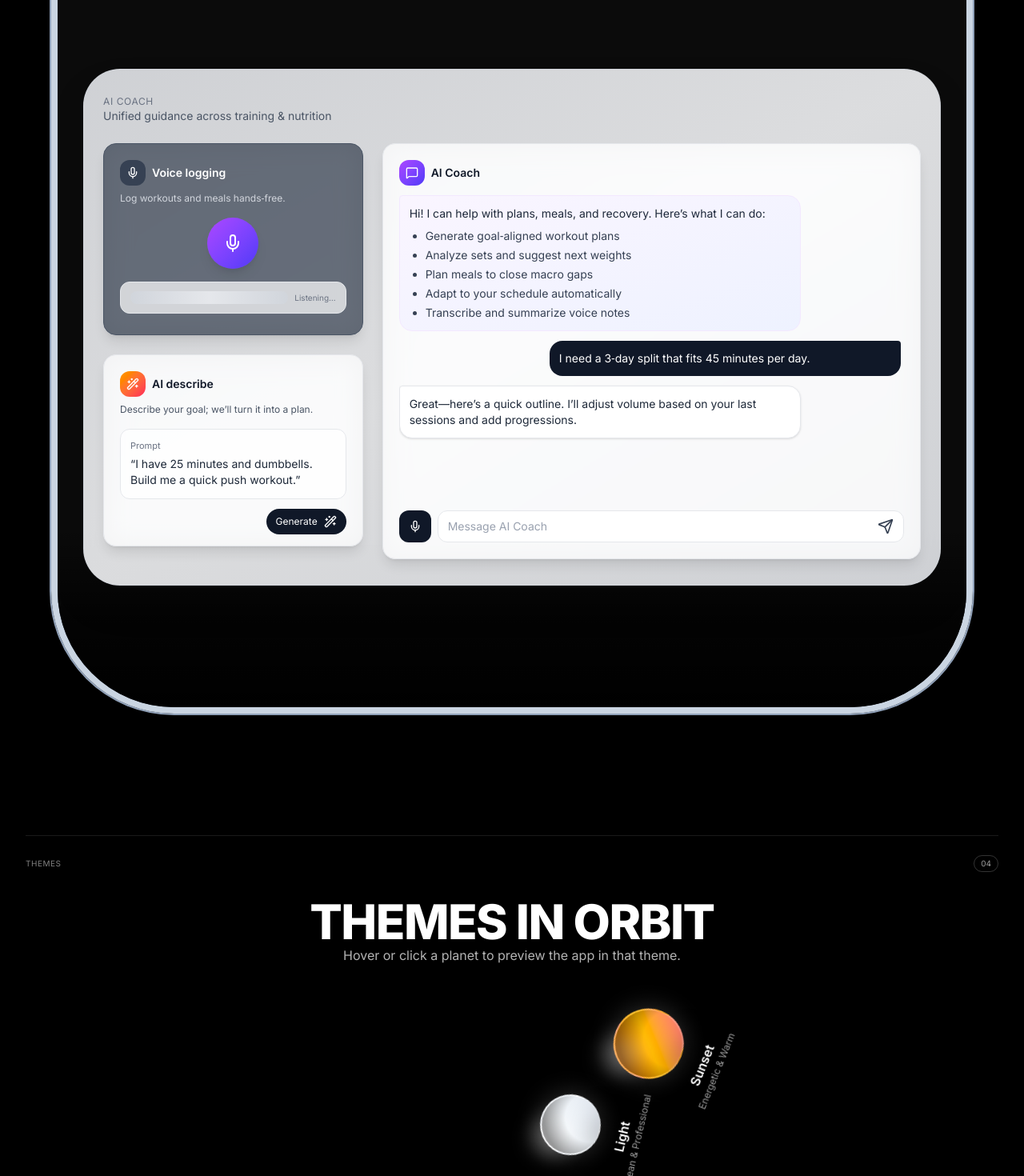
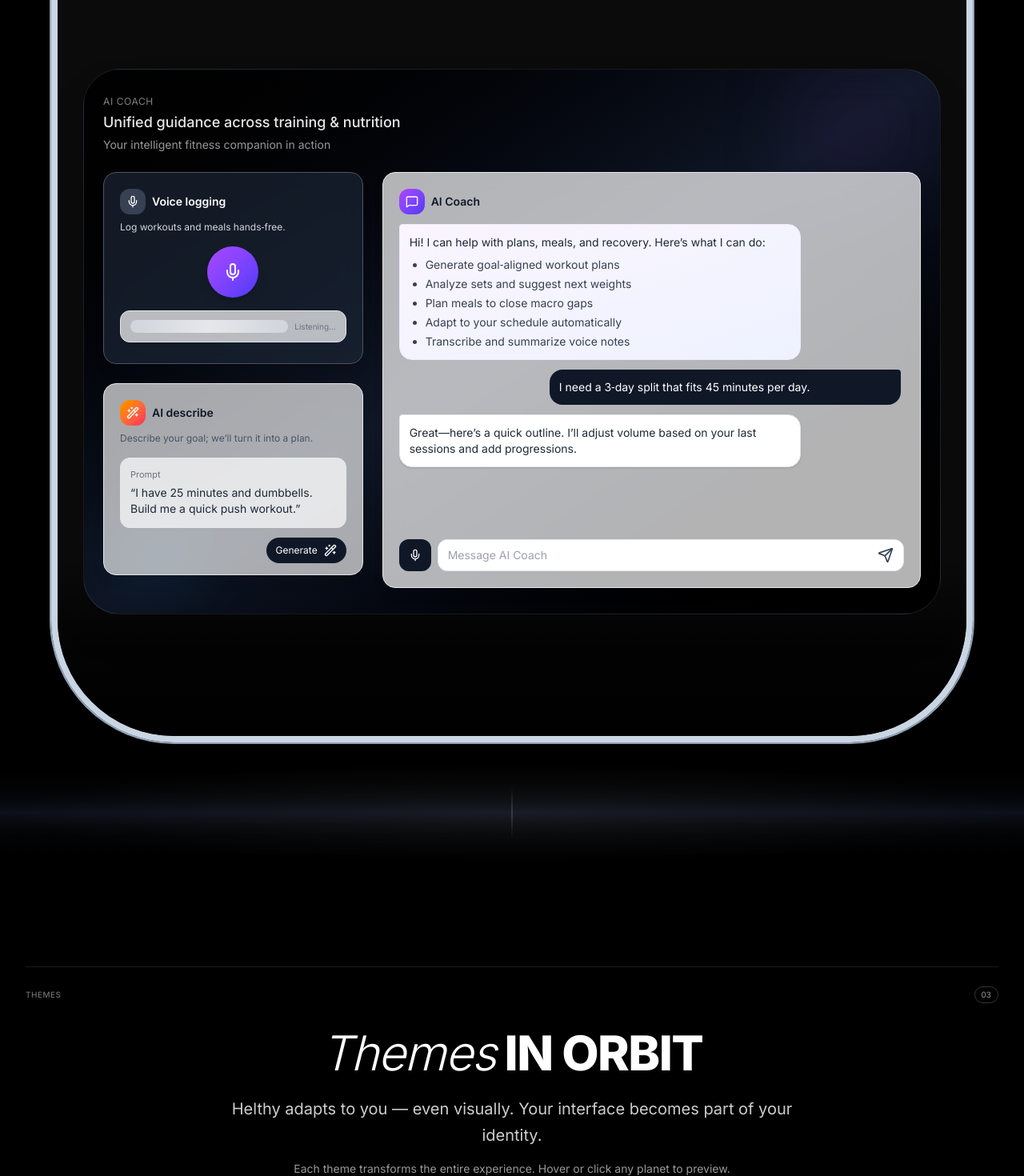
Before and after one commit to ethan0c/helthy_v2, a Next.js app: page / in a window 1280 px wide. Shown: the part 2220-3690 px from the top of the page at 80% size. Built offline with nearby package versions, Linux system fonts and the light colour scheme.

Commit message:
fix: Enhance scroll behavior and improve animations for smoother transitions

```diff
--- a/src/app/page.tsx
+++ b/src/app/page.tsx
@@ -130,12 +130,16 @@ export default function Home() {
       if (!el) return;
       const rect = el.getBoundingClientRect();
       const fullyAbove = rect.bottom <= 0; // entire CTA area has scrolled above
+
+      // Add some buffer to make the transition smoother
+      if (fullyAbove !== shouldExpandPhone) {
         setShouldExpandPhone(fullyAbove);
+      }
     };
     onScroll();
     window.addEventListener("scroll", onScroll, { passive: true });
     return () => window.removeEventListener("scroll", onScroll);
-  }, []);
+  }, [shouldExpandPhone]);
 
   // Keep manual collapse state persistent - don't reset it automatically
   // This ensures once user closes AI, it stays closed until they manually open it again
@@ -232,14 +236,18 @@ export default function Home() {
       <div className="min-h-screen bg-black flex items-start justify-center px-2 pb-2 sm:px-4 sm:pb-4 lg:px-6 lg:pb-6">
         {/* iPhone Screen with silver border following the curved shape */}
         <motion.div
-          className="w-full max-w-6xl bg-gradient-to-br from-gray-900 via-gray-800 to-black curved-edges overflow-hidden relative shadow-2xl border-8 border-slate-300 ring-2 ring-slate-400"
+          className="w-full bg-gradient-to-br from-gray-900 via-gray-800 to-black curved-edges overflow-hidden relative shadow-2xl border-8 border-slate-300 ring-2 ring-slate-400"
           style={{ willChange: "transform, max-width" }}
-          initial={false}
+          initial={{ maxWidth: "72rem" }}
           animate={{
-            maxWidth: shouldExpandPhone ? "100%" : "72rem",
+            maxWidth: shouldExpandPhone ? "calc(100% - 2rem)" : "72rem",
             width: "100%",
           }}
-          transition={{ duration: 1.2, ease: [0.25, 0.46, 0.45, 0.94] }}
+          transition={{
+            duration: 1.2,
+            ease: [0.25, 0.46, 0.45, 0.94],
+            type: "tween"
+          }}
         >
           <LayoutGroup id="ai-group">
             {/* Dynamic Island - Transforms into navbar */}
@@ -547,17 +555,17 @@ export default function Home() {
                   ].map((card, i) => (
                     <motion.div
                       key={card.title}
-                      initial={{ opacity: 0, y: 20 }}
-                      whileInView={{ opacity: 1, y: 0 }}
+                      initial={{ opacity: 0, y: 40, scale: 0.95 }}
+                      whileInView={{ opacity: 1, y: 0, scale: 1 }}
                       viewport={{
                         once: true,
-                        amount: 0.3,
-                        margin: "0px 0px -100px 0px",
+                        amount: 0.2,
+                        margin: "0px 0px -150px 0px",
                       }}
                       transition={{
-                        duration: 0.6,
+                        duration: 0.8,
                         ease: [0.25, 0.46, 0.45, 0.94],
-                        delay: i * 0.1,
+                        delay: i * 0.2,
                       }}
                       className="group relative h-[740px] lg:h-[780px] overflow-hidden bg-transparent"
                     >
@@ -598,7 +606,7 @@ export default function Home() {
                     y: showFeatureAI ? 40 : 0,
                   }}
                   transition={{ duration: 0.9, ease: [0.25, 0.46, 0.45, 0.94] }}
-                  className="mt-20 mx-auto bg-gradient-to-br from-gray-200/90 via-gray-100/90 to-gray-200/90 backdrop-blur-xl border border-gray-300/70 shadow-2xl overflow-hidden relative"
+                  className="mt-20 mx-auto bg-gradient-to-br from-black/90 via-gray-900/90 to-black/90 backdrop-blur-xl border border-white/10 shadow-2xl overflow-hidden relative"
                   style={{
                     paddingLeft: showFeatureAI ? 24 : 0,
                     paddingRight: showFeatureAI ? 24 : 0,
@@ -615,9 +623,9 @@ export default function Home() {
                       className="flex items-center justify-center h-full w-full"
                     >
                       <div className="flex items-center space-x-3">
-                        <div className="w-3 h-3 bg-gray-600/60 rounded-full"></div>
-                        <div className="w-20 h-1.5 bg-gray-600/40 rounded-full"></div>
-                        <div className="text-xs text-gray-600 font-sf-pro">
+                        <div className="w-3 h-3 bg-white/60 rounded-full shadow-sm shadow-white/20"></div>
+                        <div className="w-20 h-1.5 bg-white/40 rounded-full"></div>
+                        <div className="text-xs text-white/80 font-sf-pro tracking-wide">
                           AI Coach
                         </div>
                       </div>
@@ -634,13 +642,21 @@ export default function Home() {
                     }}
                     className={showFeatureAI ? "block" : "hidden"}
                   >
+                    {/* Orbital glow effects */}
+                    <div className="absolute top-4 right-8 w-32 h-32 bg-gradient-to-br from-purple-500/20 to-indigo-500/10 rounded-full blur-3xl"></div>
+                    <div className="absolute bottom-8 left-12 w-24 h-24 bg-gradient-to-br from-cyan-500/15 to-blue-500/10 rounded-full blur-2xl"></div>
+
+                    <div className="relative z-10">
                       <div className="flex items-start justify-between mb-6">
                         <div>
-                        <div className="text-xs text-gray-500 font-sf-pro uppercase tracking-wider">
+                          <div className="text-xs text-white/50 font-sf-pro uppercase tracking-wider mb-1">
                             AI Coach
                           </div>
-                        <div className="text-sm text-gray-600 font-sf-pro">
+                          <div className="text-lg text-white/90 font-sf-pro font-medium">
                             Unified guidance across training & nutrition
+                          </div>
+                          <div className="text-sm text-white/60 font-sf-pro mt-1">
+                            Your intelligent fitness companion in action
                           </div>
                         </div>
                       </div>
@@ -653,6 +669,7 @@ export default function Home() {
                           <AIChatPanel className="min-h-[520px]" />
                         </div>
                       </div>
+                    </div>
                   </motion.div>
                 </motion.div>
                 {/* Invisible trigger for AI expansion */}
@@ -661,6 +678,12 @@ export default function Home() {
             </section>
           </LayoutGroup>
         </motion.div>
+      </div>
+
+      {/* Cinematic transition from iPhone to cosmic sections */}
+      <div className="relative h-32 bg-gradient-to-b from-black via-gray-900/50 to-black overflow-hidden">
+        <div className="absolute inset-0 bg-[radial-gradient(ellipse_at_center,rgba(255,255,255,0.05)_0%,rgba(0,0,0,0)_70%)]"></div>
+        <div className="absolute top-1/2 left-1/2 -translate-x-1/2 -translate-y-1/2 w-px h-16 bg-gradient-to-b from-transparent via-white/30 to-transparent"></div>
       </div>
 
       {/* Outside iPhone Screen - Black Background Sections */}
@@ -679,21 +702,36 @@ export default function Home() {
           >
             <SectionMeta
               label="Themes"
-              number="04"
+              number="03"
               tone="dark"
               className="text-left"
             />
-            <h2 className="text-4xl sm:text-5xl lg:text-6xl font-extrabold text-white tracking-tight uppercase font-sf-pro">
-              Themes In Orbit
+            <h2 className="text-4xl sm:text-5xl lg:text-6xl font-extrabold text-white tracking-tight font-sf-pro mb-6">
+              <span className="italic font-light">Themes</span>{" "}
+              <span className="font-extrabold uppercase">In Orbit</span>
             </h2>
-            <p className="text-white/70 font-sf-pro max-w-2xl mx-auto">
-              Hover or click a planet to preview the app in that theme.
+            <p className="text-xl text-white/80 font-sf-pro max-w-3xl mx-auto mb-4 leading-relaxed">
+              Helthy adapts to you — even visually. Your interface becomes part
+              of your identity.
+            </p>
+            <p className="text-white/60 font-sf-pro max-w-2xl mx-auto text-sm">
+              Each theme transforms the entire experience. Hover or click any
+              planet to preview.
             </p>
           </motion.div>
 
           {/* Orbit system */}
           <OrbitingThemes planets={themePlanets} />
         </section>
+
+        {/* Transition: Themes → Pricing */}
+        <div
+          aria-hidden
+          className="relative h-24 bg-gradient-to-b from-black via-gray-950 to-black"
+        >
+          <div className="absolute inset-0 bg-gradient-to-b from-transparent via-white/5 to-transparent opacity-20"></div>
+          <div className="absolute top-1/2 left-1/2 -translate-x-1/2 -translate-y-1/2 w-2 h-2 bg-white/20 rounded-full animate-pulse"></div>
+        </div>
 
         {/* Pricing Section */}
         <section
@@ -701,7 +739,7 @@ export default function Home() {
           className="relative overflow-hidden bg-black px-8 py-32"
         >
           <div className="max-w-6xl mx-auto">
-            <SectionMeta label="Pricing" number="05" tone="dark" />
+            <SectionMeta label="Pricing" number="04" tone="dark" />
             <div className="grid lg:grid-cols-12 gap-14 items-start">
               {/* Copy / Value Prop */}
               <div className="lg:col-span-5 space-y-8">
@@ -742,9 +780,10 @@ export default function Home() {
                   transition={{ duration: 0.6, ease: "easeOut" }}
                   className="relative rounded-[46px] border border-white/10 bg-gradient-to-br from-white/5 via-white/[0.03] to-transparent p-10 md:p-12 overflow-hidden"
                 >
-                  {/* subtle backdrop accents */}
-                  <div className="pointer-events-none absolute -top-10 -right-10 w-72 h-72 rounded-full bg-gradient-to-br from-purple-500/20 to-indigo-500/10 blur-3xl" />
-                  <div className="pointer-events-none absolute bottom-0 left-0 w-80 h-80 rounded-full bg-gradient-to-tr from-sky-400/10 to-violet-400/5 blur-3xl" />
+                  {/* Orbital glow accents */}
+                  <div className="pointer-events-none absolute -top-10 -right-10 w-72 h-72 rounded-full bg-gradient-to-br from-purple-500/25 to-indigo-500/15 blur-3xl animate-pulse"></div>
+                  <div className="pointer-events-none absolute bottom-0 left-0 w-80 h-80 rounded-full bg-gradient-to-tr from-cyan-400/15 to-violet-400/10 blur-3xl"></div>
+                  <div className="pointer-events-none absolute top-1/3 right-1/4 w-40 h-40 rounded-full bg-gradient-to-br from-emerald-500/10 to-teal-500/5 blur-2xl"></div>
 
                   <div className="flex items-center justify-between mb-10 relative z-10">
                     <div>
@@ -907,30 +946,6 @@ export default function Home() {
                             </div>
                           </div>
                         </div>
-                        {/* Comparison strip */}
-                        <div className="mt-12 grid sm:grid-cols-4 gap-4 text-center">
-                          {[
-                            { label: "Programs", other: "3 apps" },
-                            { label: "Nutrition", other: "1 app" },
-                            { label: "Recovery", other: "1 app" },
-                            { label: "AI Coach", other: "—" },
-                          ].map((cell) => (
-                            <div
-                              key={cell.label}
-                              className="rounded-2xl bg-white/[0.04] border border-white/10 px-4 py-5 flex flex-col gap-2"
-                            >
-                              <div className="text-[11px] tracking-wider text-white/50 font-sf-pro uppercase">
-                                {cell.label}
-                              </div>
-                              <div className="text-xs font-sf-pro text-white/40 line-through">
-                                {cell.other}
-                              </div>
-                              <div className="text-sm font-semibold text-white font-sf-pro">
-                                Helthy
-                              </div>
-                            </div>
-                          ))}
-                        </div>
                       </div>
                     );
                   })()}
@@ -948,7 +963,7 @@ export default function Home() {
         {/* FAQ Section - Dark mode layout inspired by the reference */}
         <section id="faq" className="py-32 px-8 bg-black">
           <div className="max-w-7xl mx-auto">
-            <SectionMeta label="FAQ" number="06" tone="dark" />
+            <SectionMeta label="FAQ" number="05" tone="dark" />
 
             <motion.div
               initial={{ opacity: 0, y: 40 }}
@@ -974,13 +989,13 @@ export default function Home() {
               transition={{ duration: 0.6, ease: "easeOut", delay: 0.1 }}
               className="grid grid-cols-1 md:grid-cols-2 lg:grid-cols-3 gap-6"
             >
-              {faqs.map((faq) => (
+              {faqs.map((faq, index) => (
                 <div
                   key={faq.question}
                   className="rounded-2xl border border-white/10 bg-white/[0.03] hover:bg-white/[0.05] transition-colors p-8 flex flex-col h-full"
                 >
                   <div className="text-6xl sm:text-7xl font-extrabold text-white/90 font-sf-pro">
-                    01
+                    {String(index + 1).padStart(2, "0")}
                     <span className="text-white/40">.</span>
                   </div>
                   <h3 className="mt-6 text-lg font-semibold text-white font-sf-pro">
@@ -1033,7 +1048,7 @@ export default function Home() {
               viewport={{ once: true, amount: 0.4 }}
               transition={{ duration: 0.6, ease: "easeOut" }}
             >
-              <SectionMeta label="Waitlist" number="07" tone="dark" />
+              <SectionMeta label="Waitlist" number="06" tone="dark" />
               {/* Main heading - SF Pro with Playfair for "who wait" */}
               <h1 className="text-5xl md:text-6xl lg:text-7xl font-medium text-white mb-4 leading-tight font-sf-pro tracking-tight">
                 <span className="font-medium">Good things come</span>
@@ -1111,14 +1126,15 @@ export default function Home() {
                 )}
                 {waitlistStatus === "success" && !waitlistError && (
                   <motion.div
-                    initial={{ opacity: 0, y: 20, scale: 0.8 }}
+                    initial={{ opacity: 0, y: 30, scale: 0.7, rotateX: -15 }}
                     animate={{
                       opacity: 1,
                       y: 0,
                       scale: 1,
+                      rotateX: 0,
                     }}
                     transition={{
-                      duration: 0.6,
+                      duration: 0.8,
                       ease: [0.34, 1.56, 0.64, 1],
                       delay: 0.1,
                     }}
```
Lines whose indentation alone changed are shown as unchanged.
